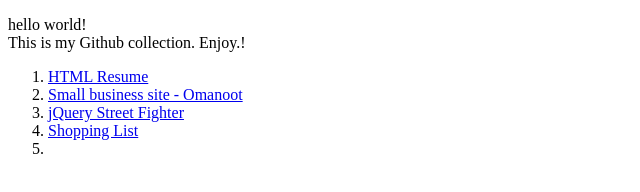
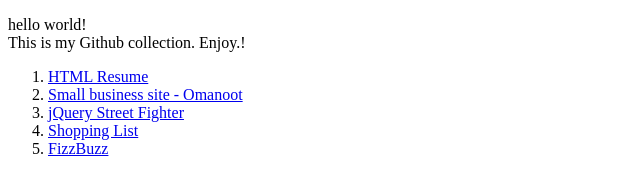
Before and after one commit to edoecohen/portfolio, a plain HTML site: page index.html in a window 1280 px wide. Shown: the full height of the page, 0-640 px from the left. Drawn offline with Linux system fonts and the light colour scheme.

Commit message:
Corrected FizzBuzz link name

```diff
--- a/index.html
+++ b/index.html
@@ -14,7 +14,7 @@
 			<li><a href="http://edoecohen.github.io/omanoot/" target="_blank">Small business site - Omanoot</a></li>
 			<li><a href="http://edoecohen.github.io/jquery-streetfighter/main.html" target="_blank">jQuery Street Fighter</a></li>
 			<li><a href="http://edoecohen.github.io/shopping-list/" target="_blank">Shopping List</a></li>
-			<li><a href="http://edoecohen.github.io/fizzbuzz/" target="_blank"></a></li>
+			<li><a href="http://edoecohen.github.io/fizzbuzz/" target="_blank">FizzBuzz</a></li>
 		</ol>
 	</body>
 
```
